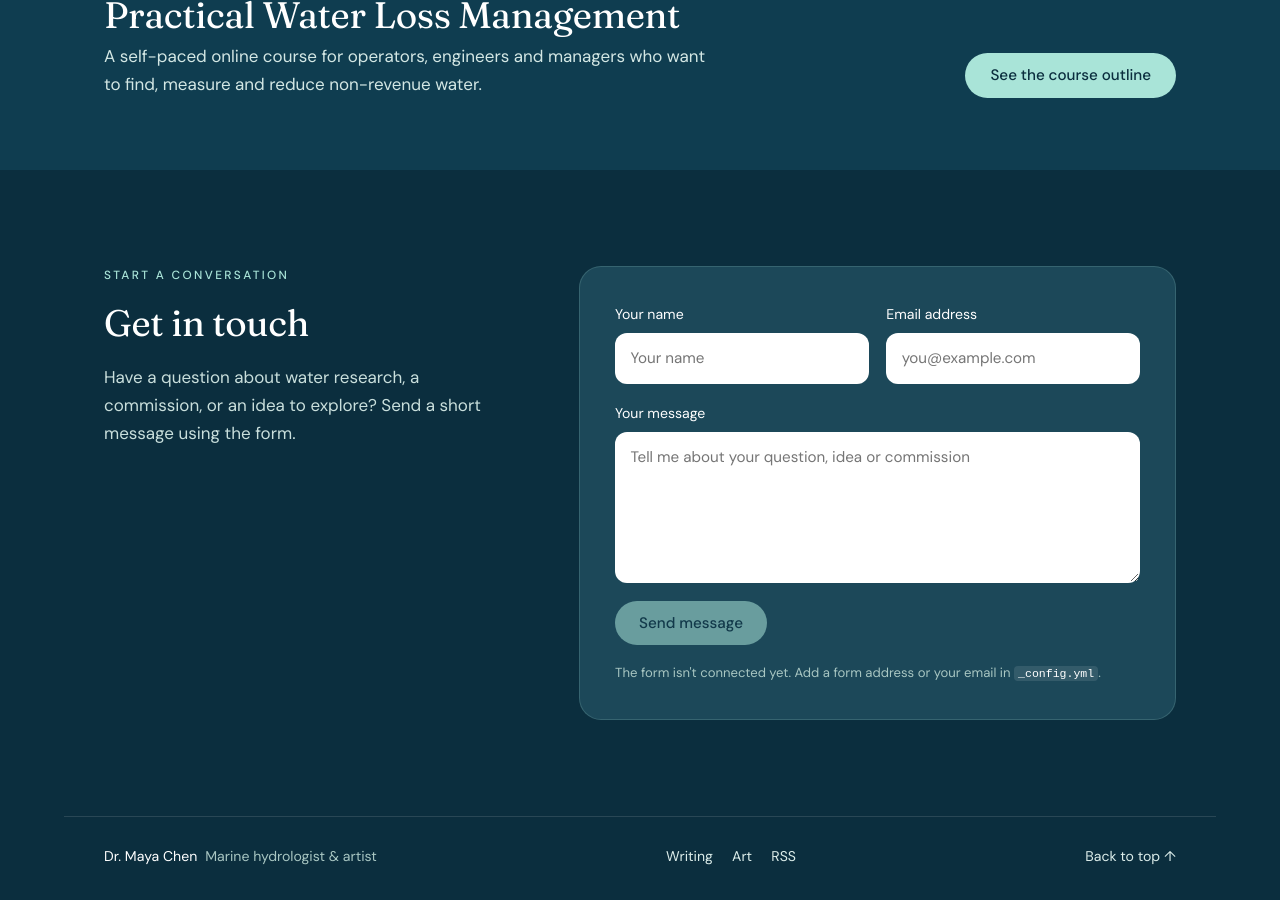
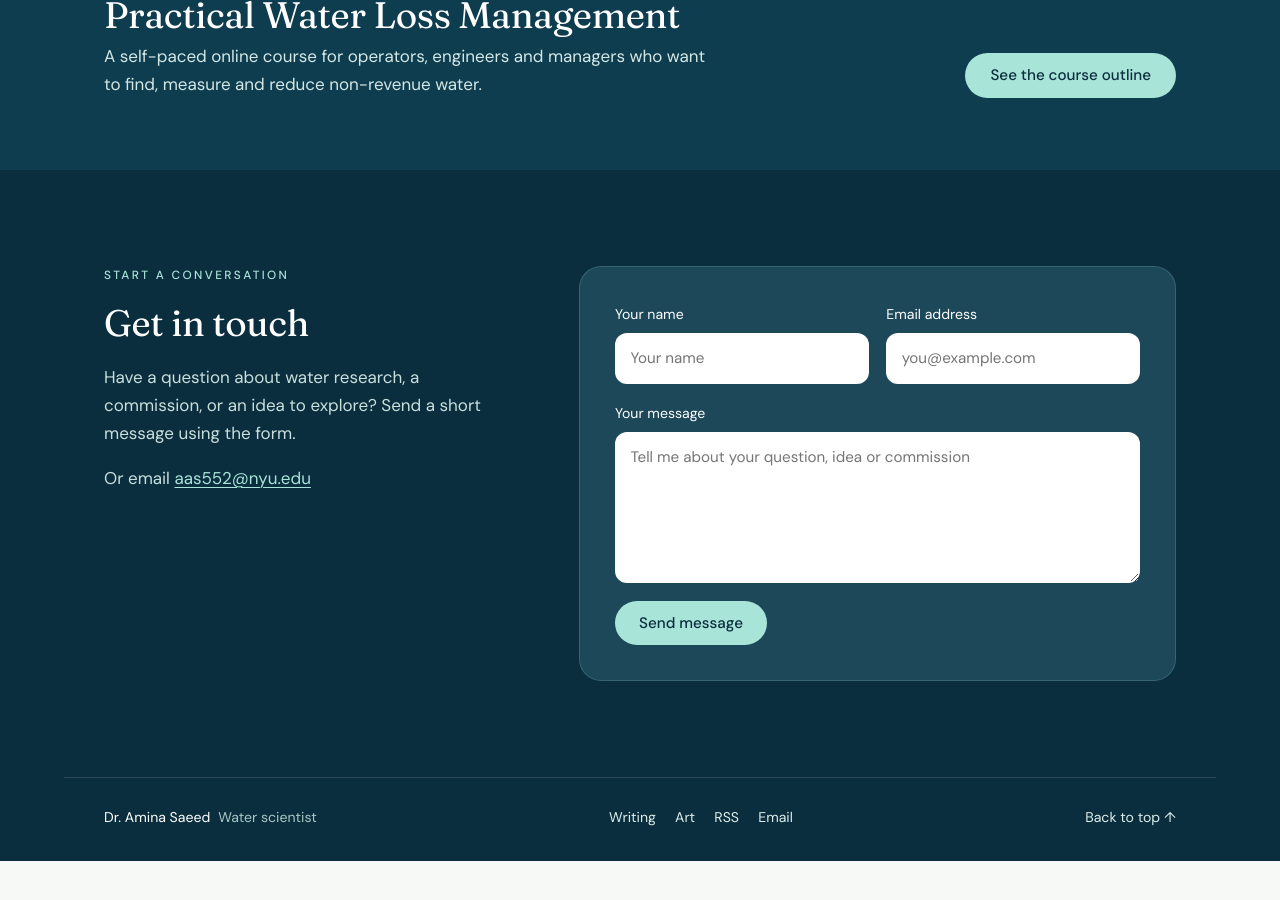
Before and after one commit to aminasaeedwater/aminasaeed, a Jekyll site: the page built from index.html, in a window 1280 px wide and 900 px high, scrolled down 5492 px. Built offline with Jekyll 4.4.1, drawn with Linux system fonts in a browser that asks for light colours; after the commit the page ends 6353 px from its top, so only the background shows below that.

Commit message:
Update _config.yml

```diff
--- a/_config.yml
+++ b/_config.yml
@@ -6,7 +6,7 @@
 # ---------------------------------------------------------------
 
 # Top bar and browser tab show: "MAYA CHEN · WATER RESEARCH"
-title: "Maya Chen"
+title: "Amina Saeed"
 tagline: "Water Research"
 
 # Used by search engines and link previews
@@ -17,9 +17,9 @@ description: "Dr. Maya Chen — marine hydrologist, water researcher and artist.
 hero_image: ""          # e.g. "/assets/images/ocean.jpg"
 
 author:
-  name: "Dr. Maya Chen"
-  role: "Marine hydrologist & artist"
-  email: ""            # e.g. "maya@example.com" — shown as a link and used by the contact form
+  name: "Dr. Amina Saeed"
+  role: "Water scientist"
+  email: "aas552@nyu.edu"            # e.g. "maya@example.com" — shown as a link and used by the contact form
   linkedin: ""         # full URL to your LinkedIn profile, or blank
   instagram: ""        # full URL — handy for the art side, or blank
   location: ""         # e.g. "Bristol, UK" — optional
```
